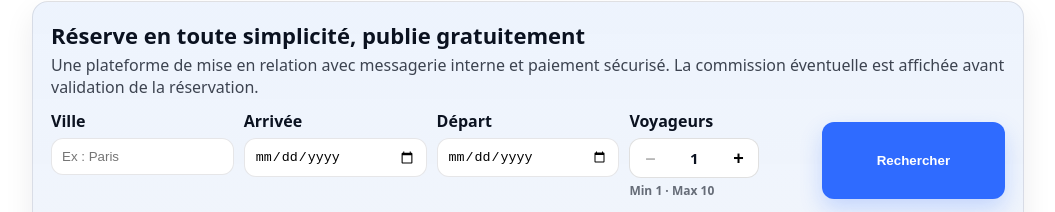
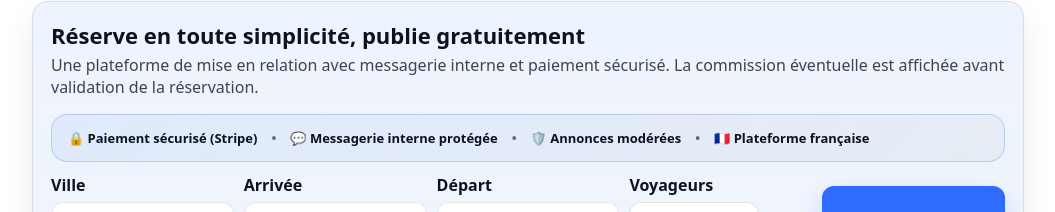
Before and after one commit to alexouemba1/booking-light, a Next.js app: page / in a window 1280 px wide. Shown: the part 264-476 px from the top of the page, without its empty margins (112-1167 px from the left). Built offline with nearby package versions, Linux system fonts and the light colour scheme; no server answers.

Commit message:
Add premium trust badge

```diff
--- a/src/app/page.tsx
+++ b/src/app/page.tsx
@@ -188,6 +188,45 @@ const GUESTS_MAX = 10;
             affichée avant validation de la réservation.
           </div>
 
+{/* 🔒 Premium Trust Badge */}
+<div
+  style={{
+    marginTop: 16,
+    padding: "14px 16px",
+    borderRadius: 16,
+    background: "linear-gradient(135deg, rgba(47,107,255,.08), rgba(0,0,0,.03))",
+    border: "1px solid rgba(47,107,255,.25)",
+    display: "flex",
+    flexWrap: "wrap",
+    gap: 14,
+    alignItems: "center",
+    fontWeight: 800,
+    fontSize: 13,
+  }}
+>
+  <span style={{ display: "flex", alignItems: "center", gap: 6 }}>
+    🔒 Paiement sécurisé (Stripe)
+  </span>
+
+  <span style={{ opacity: 0.6 }}>•</span>
+
+  <span style={{ display: "flex", alignItems: "center", gap: 6 }}>
+    💬 Messagerie interne protégée
+  </span>
+
+  <span style={{ opacity: 0.6 }}>•</span>
+
+  <span style={{ display: "flex", alignItems: "center", gap: 6 }}>
+    🛡️ Annonces modérées
+  </span>
+
+  <span style={{ opacity: 0.6 }}>•</span>
+
+  <span style={{ display: "flex", alignItems: "center", gap: 6 }}>
+    🇫🇷 Plateforme française
+  </span>
+</div>
+
           <form onSubmit={onSubmit} style={{ marginTop: 12 }}>
             <div
               style={{
@@ -361,6 +400,7 @@ const GUESTS_MAX = 10;
       </div>
 
       {/* ✅ Bloc SEO (placé juste après le HERO) */}
+
       <section style={{ marginTop: 40 }}>
         <h2 style={{ fontWeight: 900 }}>Louer un logement en toute simplicité</h2>
 
```
